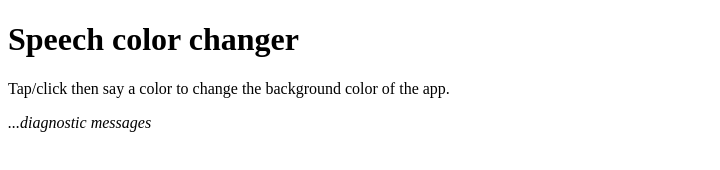
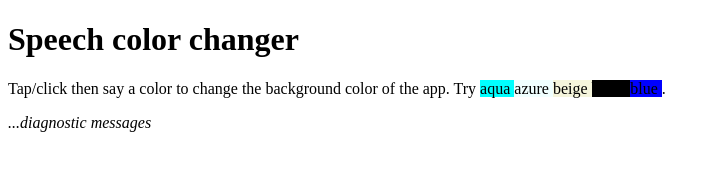
Before and after one commit to r3dDoX/vui-talk, a plain HTML site: page index.html in a window 1280 px wide. Shown: the whole page, without its empty margins (0-720 px from the left). Drawn offline with Linux system fonts and the light colour scheme.

Commit message:
add hints class

```diff
--- a/index.html
+++ b/index.html
@@ -7,7 +7,9 @@
 </head>
 <body>
 <h1>Speech color changer</h1>
-<p>Tap/click then say a color to change the background color of the app.</p>
+
+<p class="hints"></p>
+
 <div>
     <p class="output"><em>...diagnostic messages</em></p>
 </div>
```
